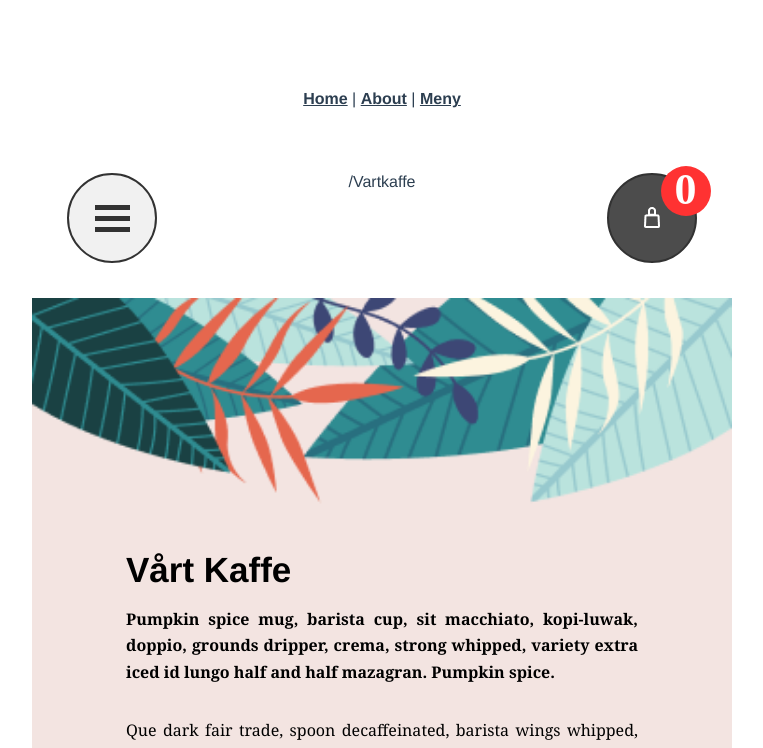
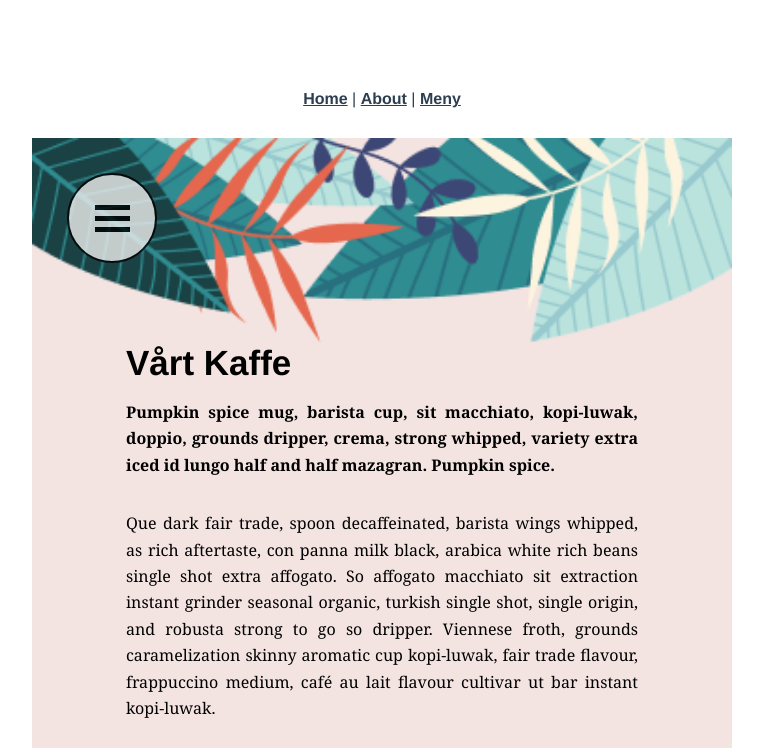
Before and after one commit to FelixGrahn/Airbean, a Vue app in the folder airbeanmap/: page /Vartkaffe in a window 1280 px wide. Shown: the top 748 px of the page, without its empty margins (258-1021 px from the left). Built offline with nearby package versions, Linux system fonts and the light colour scheme.

Commit message:
Nav Fided

```diff
--- a/airbeanmap/src/App.vue
+++ b/airbeanmap/src/App.vue
@@ -8,7 +8,7 @@
       <router-link to="/Meny">Meny</router-link>
     </div>
 
-    <Nav />
+    <!-- <Nav /> -->
 
     <HamburgerMenu v-if="this.$store.state.displayNavMenu" />
     <Cart v-if="this.$store.state.displayNavStatus" />
@@ -17,14 +17,14 @@
 </template>
 
 <script>
-import Nav from "./components/Nav.vue";
+// import Nav from "./components/Nav.vue";
 import HamburgerMenu from "./components/Hamburgarmeny.vue";
 import Cart from "./components/Cart.vue";
 
 export default {
   name: "App",
   components: {
-    Nav,
+    //Nav,
     HamburgerMenu,
     Cart,
   },
@@ -38,7 +38,15 @@ export default {
 </script>
 
 <style>
-
+.bottomImg {
+  background-image: url("./assets/footer-leaf.png");
+  background-repeat: no-repeat;
+    background-position:center bottom;
+    background-size:100%;
+    display: flex;
+    flex-flow: column;
+    padding-bottom: 190px;
+ }
 .button {
   margin-top:10px;
   background-color:#2F2926;
--- a/airbeanmap/src/components/Nav.vue
+++ b/airbeanmap/src/components/Nav.vue
@@ -1,12 +1,11 @@
 <template>
-  <nav class="navbar">
+  <nav class="navbar backgroundImg">
     <div class="button menu" v-on:click="hideShowMenu()">
       <div></div>
       <div></div>
       <div></div>
     </div>
-    <div>{{this.$router.currentRoute.path}}</div>
-    <div class="button bag" v-on:click="hideShowStatus()">
+    <div class="button bag" v-on:click="hideShowStatus()" v-if="!hideCart">
       <span class="showamount">{{visaantal()}}</span>
     </div>
   </nav>
@@ -17,6 +16,9 @@
 
 export default {
 
+  props: {
+      hideCart : Boolean
+  },
   methods: {
       visaantal: function() {
         return this.$store.getters.antaldrycker;
@@ -41,16 +43,23 @@ export default {
 
 <style scoped>
 
+.backgroundImg {
+  background-image: url("../assets/header-leaf.png");
+  background-repeat: no-repeat;
+  background-position: center top;
+  background-size: 100%;
 
+}
 
 .navbar {
   width: 100%;
-  min-height: 100px;
+  min-height: 120px;
   display: flex;
   flex-flow: row wrap;
   justify-content: space-between;
   padding: 5%;
   box-sizing: border-box;
+  padding-bottom: 80px;
 }
 
 .menu > div {
--- a/airbeanmap/src/views/Landing.vue
+++ b/airbeanmap/src/views/Landing.vue
@@ -12,7 +12,7 @@ export default {
             alert ()
         },
         ChangePage: function() {
-            this.$root.$router.push("About")
+            this.$root.$router.push("/Meny")
         }
     }
 
--- a/airbeanmap/src/views/Meny.vue
+++ b/airbeanmap/src/views/Meny.vue
@@ -1,6 +1,7 @@
 <template>
   <div class="Breadview">
-    <div class="imageholder">
+    <Nav />
+    <div class="bottomImg">
       <div class="text-holder">
         <h1 class="MenyHeader">Meny</h1>
 
@@ -70,15 +71,20 @@
             <p>Bryggd på månadens bönor</p>
           </div>
         </div>
-        -->
+       -->
       </div>
+
     </div>
 
   </div>
 </template>
 
 <script>
+import Nav from "@/components/Nav.vue";
 export default {
+  components: {
+    Nav,
+  },
   data: function() {
     return {
       message: "all",
@@ -148,6 +154,8 @@ export default {
     z-index: -2; */
 
 }
+
+
 .imageholder {
   background-image: url("../assets/header-leaf.png"), url("../assets/footer-leaf.png");
   background-repeat: no-repeat;
--- a/airbeanmap/src/views/Profile.vue
+++ b/airbeanmap/src/views/Profile.vue
@@ -1,6 +1,7 @@
 <template>
   <div class="profile">
-    <img src="../assets/header-leaf.png" />
+    <Nav :hideCart= "true" />
+
     <img class="profile-img" src="../assets/Profile.png" />
     <div class="name"> {{this.$store.state.userlist[checkuser].username}} </div>
     <div> {{this.$store.state.userlist[checkuser].email}} </div>
@@ -33,7 +34,11 @@
 </template>
 
 <script>
+import Nav from "@/components/Nav.vue";
 export default {
+  components: {
+    Nav,
+  },
   data: function() {
     return {
       userid: this.$store.state.useractive,
@@ -90,6 +95,7 @@ div > span:nth-child(even) {
   align-content: center;
   background-color: #2f2926;
   color:white;
+  min-height: 1000px;
 }
 .profile-img {
   display: flex;
--- a/airbeanmap/src/views/Vartkaffe.vue
+++ b/airbeanmap/src/views/Vartkaffe.vue
@@ -1,5 +1,6 @@
 <template>
-  <div class="container">
+  <div class="container bottomImg">
+    <Nav :hideCart= "true" />
     <span class="header">Vårt Kaffe</span>
     <p class="bold">
       Pumpkin spice mug, barista cup, sit macchiato, kopi-luwak, doppio, grounds
@@ -36,39 +37,23 @@
 </template>
 
 <script>
-export default {};
+import Nav from "@/components/Nav.vue";
+export default {
+  components: {
+    Nav,
+  },
+  };
 </script>
 
 <style scoped>
 
-.imageholderx {
-  background-image: url("../assets/header-leaf.png"), url("../assets/footer-leaf.png");
-  background-repeat: no-repeat;
-    background-position: center top, center bottom;
-    background-size: 100%, 100%;
-    height: 100%;
-    width: 100%;
-    margin: 0%;
-    padding: 0%;
-    z-index: -1;
-    display: flex;
-    justify-content: center;
-    flex-flow: column;
-    padding: 36% 0 23% 0
-}
 
 .container {
   display: flex;
   flex-direction: column;
   align-items: center;
   background-color: #f3e4e1;
-  padding:0;
-  width:100%;
-  background-image: url("../assets/header-leaf.png"), url("../assets/footer-leaf.png");
-  background-repeat: no-repeat;
-  background-position: center top, center bottom;
-  background-size: 100%, 100%;
-  padding: 36% 0 23% 0
+  padding-bottom: 180px;
 }
 .header {
  font-size: 35px;
```
